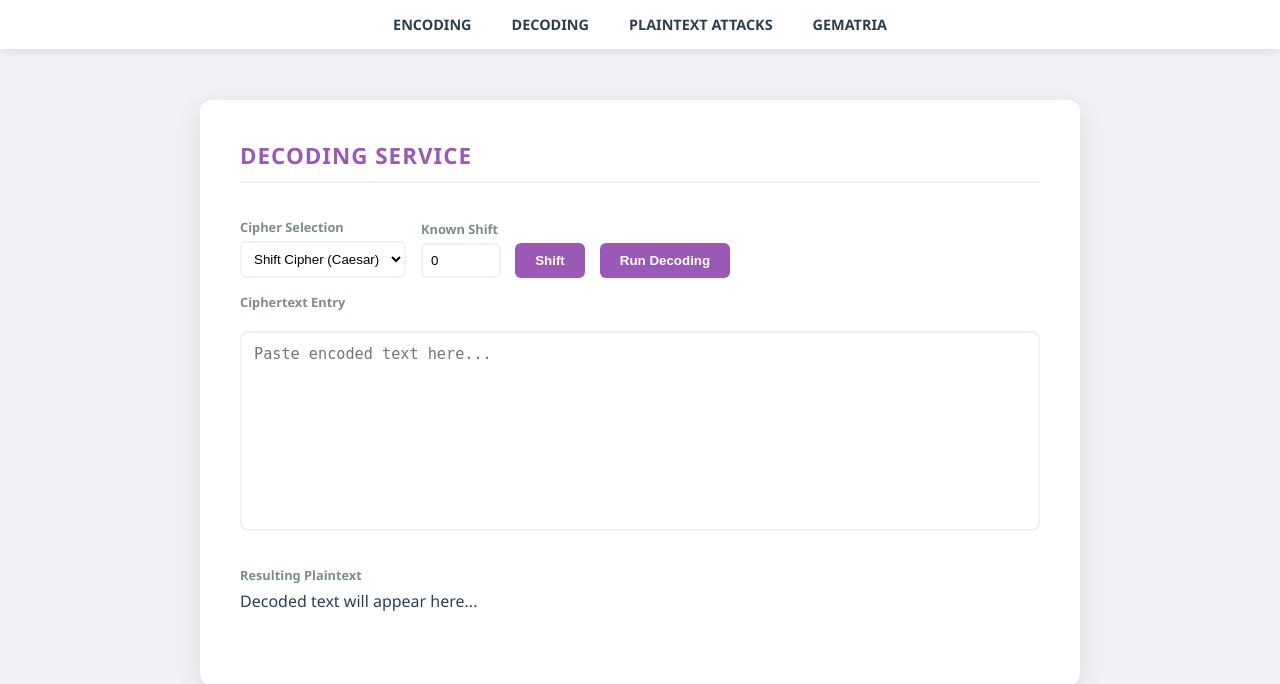
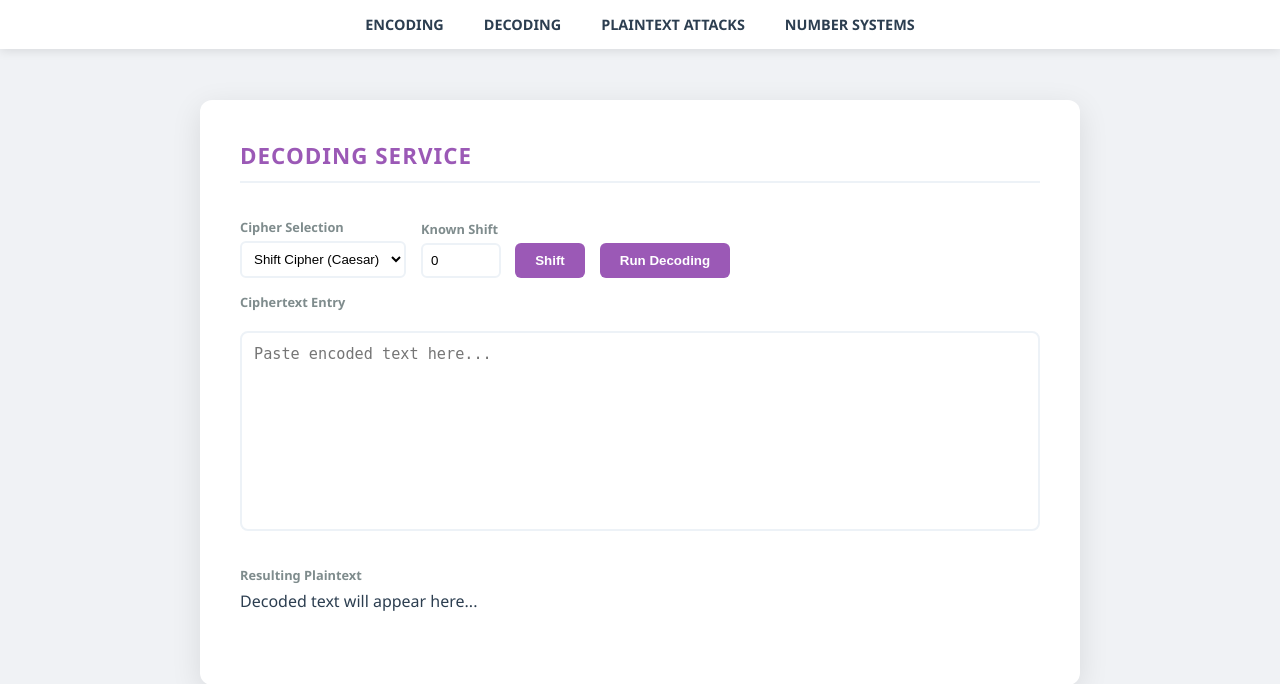
Before and after one commit to JoshuaBurt1/Encoder-Decoder, a Flask app: page /decode in a window 1280 px wide. Shown: the top 684 px of the page. Run offline with Flask 3, Linux system fonts and the light colour scheme.

Commit message:
index page update

```diff
--- a/templates/index.html
+++ b/templates/index.html
@@ -10,7 +10,7 @@
         <a href="/encode">Encoding</a>
         <a href="/decode">Decoding</a>
         <a href="/plaintext-attack">Plaintext Attacks</a>
-        <a href="/gematria">Gematria</a>
+        <a href="/gematria">Number Systems</a>
     </nav>
 
     <div class="container">
```
Also changed, not shown: README.md.
